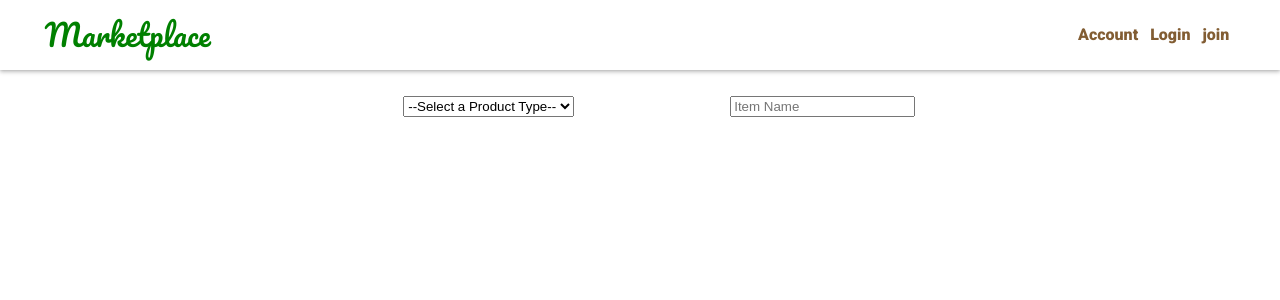
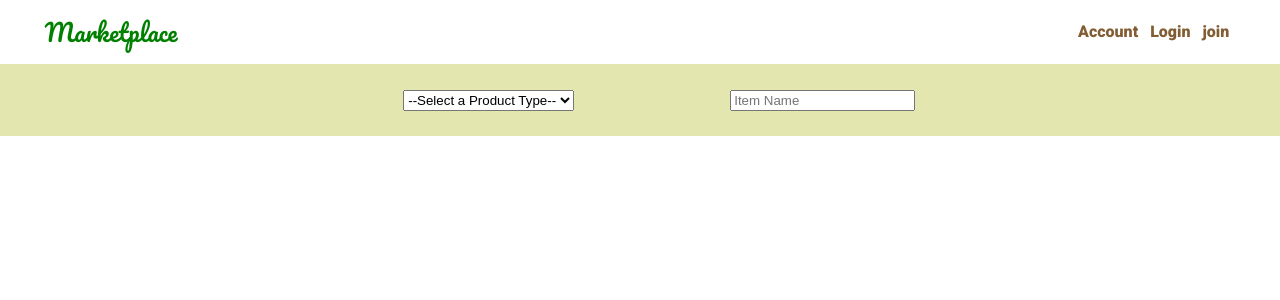
Before and after one commit to african-marketplace-5/frontend, a React (Create React App) app: page /browse in a window 1280 px wide. Shown: the top 300 px of the page. Built offline with nearby package versions, Linux system fonts and the light colour scheme.

Commit message:
Slightly improved the look of the page

```diff
--- a/src/components/BrowsePage.css
+++ b/src/components/BrowsePage.css
@@ -1,21 +1,39 @@
+.search{
+  background: #E3E7AF;
+}
+
 .search-bar{
   text-align: center;
   padding: 2%;
+  width: 40%;
+  margin: 0 29.5%;
+  display: flex;
+  justify-content: space-between;
 }
 
 .items-list {
-  display: flex
+  display: flex;
+  background: #B48B7D;
 }
 
 .item-card{
   width: 20%;
   margin: 2%;
+  padding: 1%;
   text-align: center;
+  background: #C6DAE6;
+  font-weight: bold;
+  color: #37123C;
 }
 
-.search-bar{
-  width: 40%;
-  margin: 0 29.5%;
-  display: flex;
-  justify-content: space-between;
+.item-card p{
+  margin: 2% 0;
 }
+
+h2{
+  font-size: 1.5rem;
+}
+
+h3{
+  font-size: 1.2rem;
+}
--- a/src/components/Search.js
+++ b/src/components/Search.js
@@ -9,6 +9,7 @@ function Search (props) {
     }
 
     return (
+      <div className='search'>
         <div className='search-bar'>
             <select
                 name='type'
@@ -28,6 +29,7 @@ function Search (props) {
                 placeholder='Item Name'
             />
         </div>
+      </div>
     )
 }
 
```
